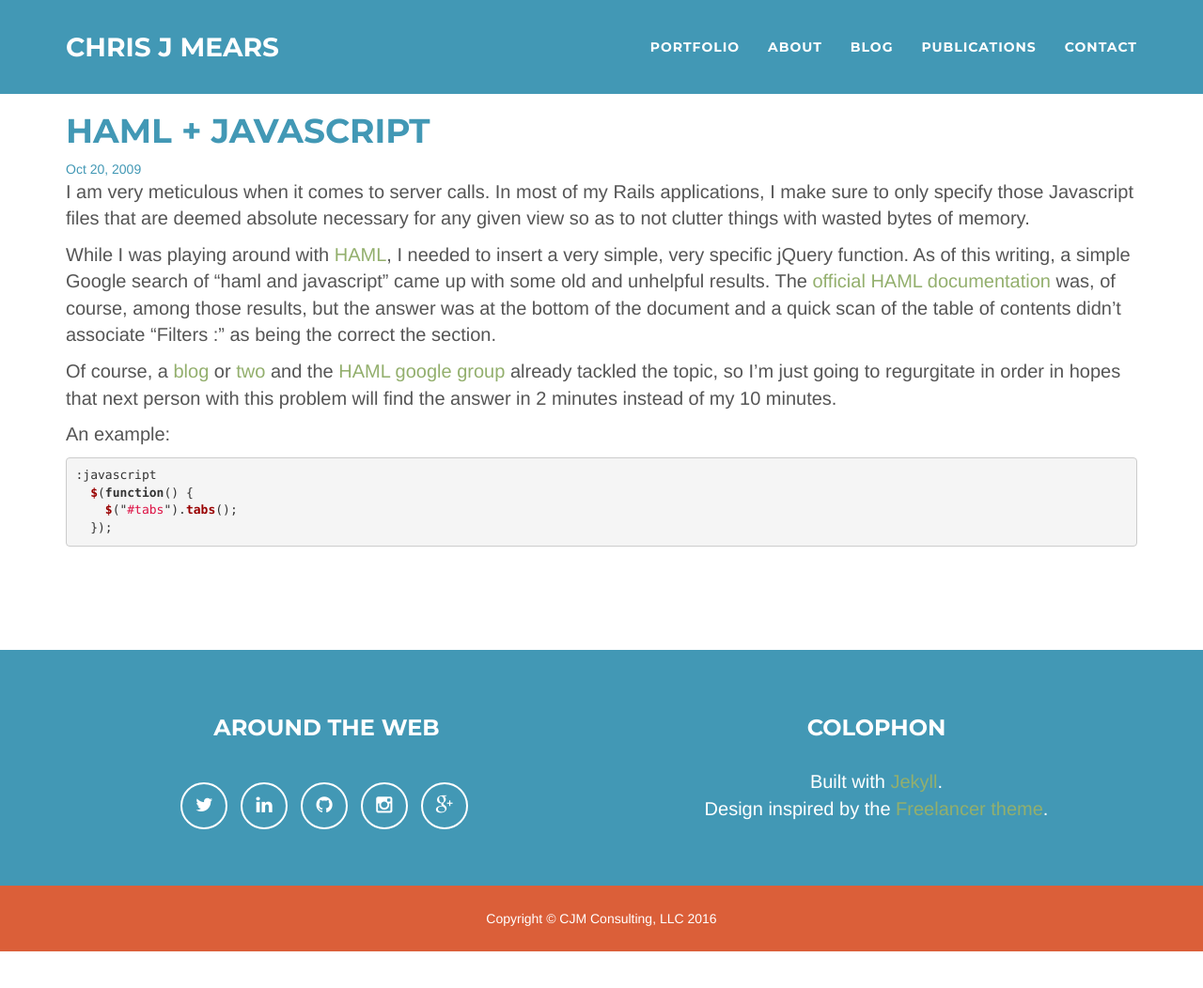
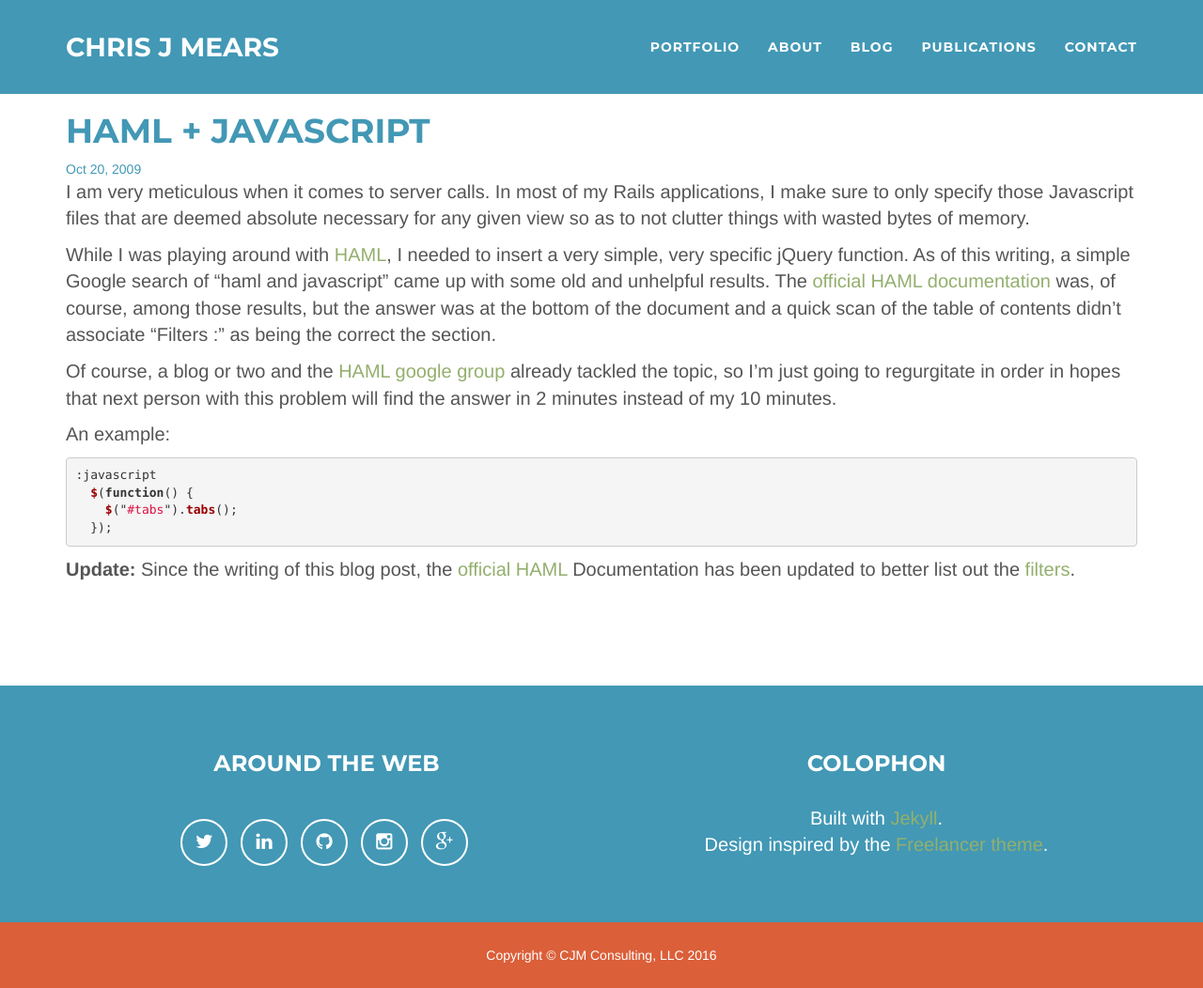
Before and after one commit to chrisjm/chrisjmears.com, a Jekyll site: the page built from _posts/2009-10-20-haml-javascript.markdown, in a window 1280 px wide and 1052 px high. Shown: the whole window at 94% size. Built offline with Jekyll 4.4.1, drawn with Linux system fonts in a browser that asks for light colours; some of the changed lines change nothing that is shown.

Commit message:
Update HAML JavaScript blog entry

```diff
--- a/_posts/2009-10-20-haml-javascript.markdown
+++ b/_posts/2009-10-20-haml-javascript.markdown
@@ -6,93 +6,14 @@
 tags:
 - haml
 - javascript
-comments:
-- id: 997
-  author: That Rails Notes Guy
-  author_email: mr@melvinram.com
-  author_url: http://railsnotes.com
-  date: !binary |-
-    MjAwOS0xMC0yMCAyMDoxODoxMyAtMDYwMA==
-  date_gmt: !binary |-
-    MjAwOS0xMC0yMSAwNDoxODoxMyAtMDYwMA==
-  content: ! "Hey Chris,\r\n\r\nWhat did you search on Google for? I just did a search
-    for \"haml and javascript\" as well as \"haml javascript\" and they both showed
-    the two blog posts you mentioned. \r\n\r\nPS: Thanks for the mention.\r\n\r\nMelvin
-    Ram\r\nRailsNotes.com"
-- id: 998
-  author: Chris
-  author_email: me@chrisjmears.com
-  author_url: ''
-  date: !binary |-
-    MjAwOS0xMC0yMCAyMDo0NDozNyAtMDYwMA==
-  date_gmt: !binary |-
-    MjAwOS0xMC0yMSAwNDo0NDozNyAtMDYwMA==
-  content: ! "Melvin: Thanks for writing such a great post on your blog about the
-    topic!  \n\nThis post was more to proliferate the answer to the question of getting
-    HAML and Javascript working together.  Since it took me longer than I wanted it
-    to, I figured others may have the same problem."
-- id: 1002
-  author: Nathan Weizenbaum
-  author_email: nex342@gmail.com
-  author_url: http://nex-3.com
-  date: !binary |-
-    MjAwOS0xMC0yMyAwMDowNjo1OCAtMDYwMA==
-  date_gmt: !binary |-
-    MjAwOS0xMC0yMyAwODowNjo1OCAtMDYwMA==
-  content: I'll have all the filters show up in the table of contents in the next
-    minor release of the reference.
-- id: 1011
-  author: Jon Hancock
-  author_email: jhancock@shellshadow.com
-  author_url: http://shellshadow.com
-  date: !binary |-
-    MjAwOS0xMS0wOCAxMTozNDozMSAtMDcwMA==
-  date_gmt: !binary |-
-    MjAwOS0xMS0wOCAxOTozNDozMSAtMDcwMA==
-  content: Do you know of a textmate haml bundle that will recognize and syntax highlight
-    this embedded javascript?
-- id: 1012
-  author: Jon Hancock
-  author_email: jhancock@shellshadow.com
-  author_url: http://shellshadow.com
-  date: !binary |-
-    MjAwOS0xMS0wOCAxMTozOToxNiAtMDcwMA==
-  date_gmt: !binary |-
-    MjAwOS0xMS0wOCAxOTozOToxNiAtMDcwMA==
-  content: ! "Just found one!!\r\nhttp://github.com/quackingduck/ruby-haml.tmbundle"
-- id: 1537
-  author: Fer Martin
-  author_email: fernandomartinsantana@gmail.com
-  author_url: ''
-  date: !binary |-
-    MjAxMi0wMS0xMiAyMzoyMTowOSAtMDcwMA==
-  date_gmt: !binary |-
-    MjAxMi0wMS0xMyAwNzoyMTowOSAtMDcwMA==
-  content: ! "It's already 2 plus years from this, but I still don't seem to be able
-    to find a bundle that can accomplish this. The one from the last comment is a
-    404 now :( Have you find any solution?\r\n\r\ncheers!\r\nF3r"
-- id: 1538
-  author: Chris
-  author_email: me@chrisjmears.com
-  author_url: http://chrisjmears.com/
-  date: !binary |-
-    MjAxMi0wMS0xMyAwNzo0MTowNCAtMDcwMA==
-  date_gmt: !binary |-
-    MjAxMi0wMS0xMyAxNTo0MTowNCAtMDcwMA==
-  content: ! "@Fer Martin: I believe the bundle just moved.  Try https://github.com/textmate/ruby-haml.tmbundle
-    .  \r\n\r\nAnd you can find a boatload of other Textmate bundles at https://github.com/textmate/"
 ---
 I am very meticulous when it comes to server calls. In most of my Rails applications, I make sure to only specify those Javascript files that are deemed absolute necessary for any given view so as to not clutter things with wasted bytes of memory.
 
+While I was playing around with [HAML](http://haml.info/), I needed to insert a very simple, very specific jQuery function.  As of this writing, a simple Google search of "haml and javascript" came up with some old and unhelpful results. The [official HAML documentation](http://haml.info/docs/yardoc/file.REFERENCE.html) was, of course, among those results, but the answer was at the bottom of the document and a quick scan of the table of contents didn't associate "Filters :" as being the correct the section.
 
-While I was playing around with [HAML](http://haml-lang.com/), I needed to insert a very simple, very specific jQuery function.  As of this writing, a simple Google search of "haml and javascript" came up with some old and unhelpful results. The [official HAML documentation](http://haml-lang.com/docs/yardoc/HAML_REFERENCE.md.html) was, of course, among those results, but the answer was at the bottom of the document and a quick scan of the table of contents didn't associate "Filters :" as being the correct the section.
-
-
-Of course, a [blog](http://www.red91.com/2009/02/08/inline-javascript-in-haml) or [two](http://railsnotes.com/474-javascript-haml/) and the [HAML google group](http://groups.google.com/group/haml/msg/5cfa940aa0333440) already tackled the topic, so I'm just going to regurgitate in order in hopes that next person with this problem will find the answer in 2 minutes instead of my 10 minutes.
-
+Of course, a blog or two and the [HAML google group](http://groups.google.com/group/haml/msg/5cfa940aa0333440) already tackled the topic, so I'm just going to regurgitate in order in hopes that next person with this problem will find the answer in 2 minutes instead of my 10 minutes.
 
 An example:
-
 
 {% highlight haml %}
 :javascript
@@ -100,3 +21,5 @@
     $("#tabs").tabs();
   });
 {% endhighlight %}
+
+**Update:** Since the writing of this blog post, the [official HAML](http://haml.info/docs/yardoc/file.REFERENCE.html) Documentation has been updated to better list out the [filters](http://haml.info/docs/yardoc/file.REFERENCE.html#filters).
```
